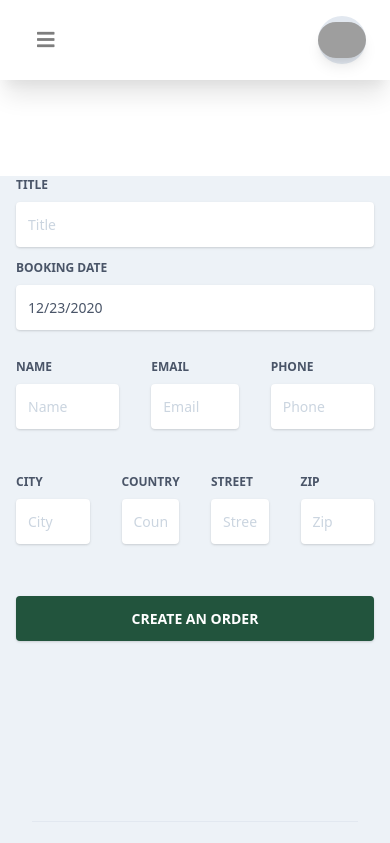
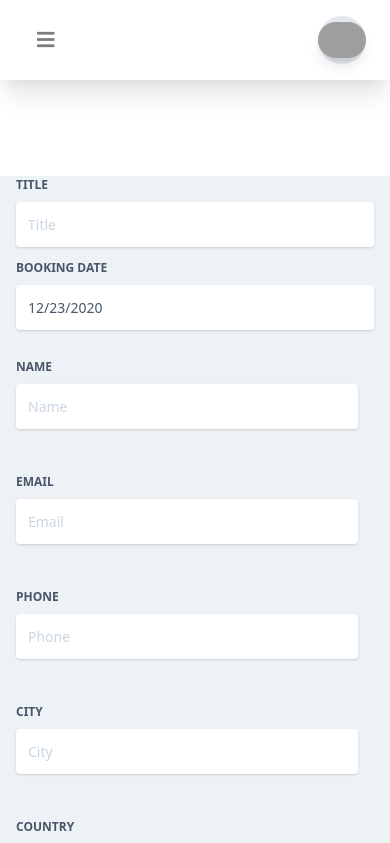
Before and after one commit to javidrashid/construyo, a Next.js app: page /orders/neworder in a window 390 px wide. Shown: the top 843 px of the page. Built offline with nearby package versions, Linux system fonts and the light colour scheme; no server answers; grey boxes are pictures that could not be loaded.

Commit message:
added the responsiveness to new order page for mobile layout

```diff
--- a/components/NewOrder.js
+++ b/components/NewOrder.js
@@ -23,9 +23,7 @@ const NewOrder = () => {
   const [bookingdate, setBookingdate] = useState("");
   const router = useRouter();
 
-  const onSubmit = (e) => {
-    console.log("bookingdate", startDate.toString());
-    e.preventDefault();
+  const onSubmit = (data) => {
     setBookingdate();
 
     db.collection("orders").add({
@@ -94,8 +92,8 @@ const NewOrder = () => {
         />
       </div>
 
-      <div className="customer-info flex">
-        <div className="relative w-1/3 mb-3 p-4 pl-0">
+      <div className="customer-info  sm:block md:flex">
+        <div className="relative mb-3 p-4 pl-0 sm:w-full md:w-1/3 lg:w-1/3">
           <label
             className="block uppercase text-gray-700 text-xs font-bold mb-2"
             htmlFor="grid-password"
@@ -123,7 +121,7 @@ const NewOrder = () => {
             )}
 
         </div>
-        <div className="relative w-1/3 p-4 mb-3">
+        <div className="relative mb-3 p-4 pl-0 sm:w-full md:w-1/3 lg:w-1/3">
           <label
             className="block uppercase text-gray-700 text-xs font-bold mb-2"
             htmlFor="grid-password"
@@ -151,7 +149,7 @@ const NewOrder = () => {
             )}
 
         </div>
-        <div className="relative w-1/3 mb-3 p-4 pr-0">
+        <div className="relative mb-3 p-4 pl-0 sm:w-full md:w-1/3 lg:w-1/3">
           <label
             className="block uppercase text-gray-700 text-xs font-bold mb-2"
             htmlFor="grid-password"
@@ -179,8 +177,8 @@ const NewOrder = () => {
             )}
         </div>
       </div>
-      <div className="address-container flex">
-        <div className="relative w-1/4 mb-3 p-4  pl-0">
+      <div className="address-container sm:block md:flex">
+        <div className="relative mb-3 p-4 pl-0 sm:w-full md:w-1/3 lg:w-1/3">
           <label
             className="block uppercase text-gray-700 text-xs font-bold mb-2"
             htmlFor="grid-password"
@@ -207,7 +205,7 @@ const NewOrder = () => {
               </div>
             )}
         </div>
-        <div className="relative w-1/4 mb-3 p-4">
+        <div className="relative mb-3 p-4 pl-0 sm:w-full md:w-1/3 lg:w-1/3">
           <label
             className="block uppercase text-gray-700 text-xs font-bold mb-2"
             htmlFor="grid-password"
@@ -234,7 +232,7 @@ const NewOrder = () => {
               </div>
             )}
         </div>
-        <div className="relative w-1/4 mb-3 p-4">
+        <div className="relative mb-3 p-4 pl-0 sm:w-full md:w-1/3 lg:w-1/3">
           <label
             className="block uppercase text-gray-700 text-xs font-bold mb-2"
             htmlFor="grid-password"
@@ -262,7 +260,7 @@ const NewOrder = () => {
             )}
 
         </div>
-        <div className="relative w-1/4 mb-3 p-4 pr-0">
+        <div className="relative mb-3 p-4 pl-0 sm:w-full md:w-1/3 lg:w-1/3">
           <label
             className="block uppercase text-gray-700 text-xs font-bold mb-2"
             htmlFor="grid-password"
@@ -277,8 +275,6 @@ const NewOrder = () => {
             name="zip"
             ref={register({
               required: 'Please enter a Zip Code',
-              min: 5,
-              max: 6,
               })}
             />
             {errors.zip && (
```
Also changed, not shown: assets/styles/tailwind.css.
